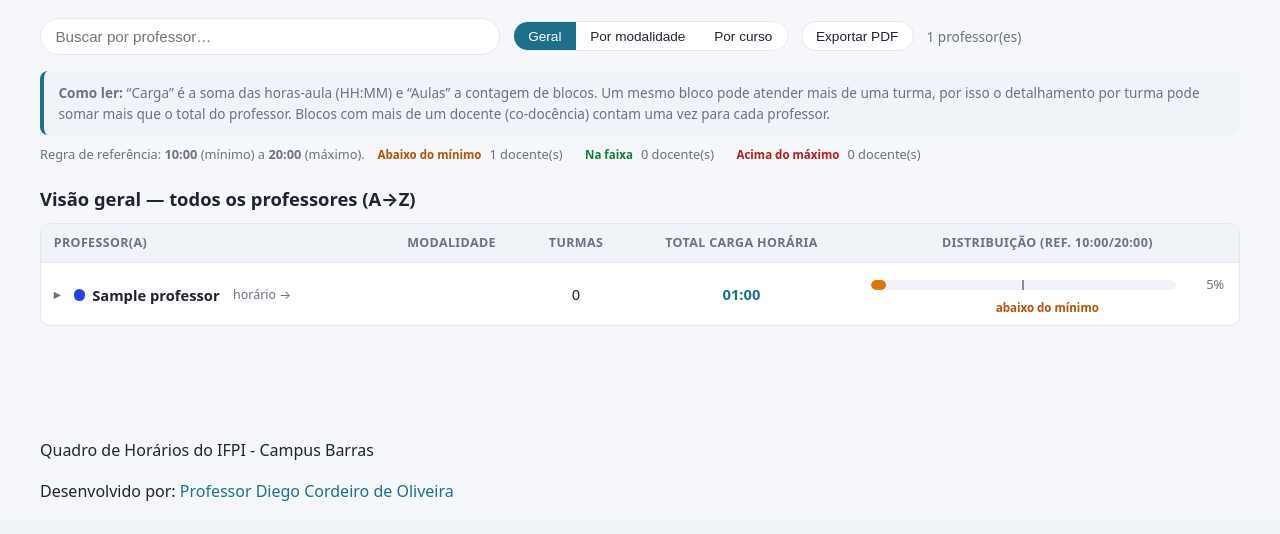
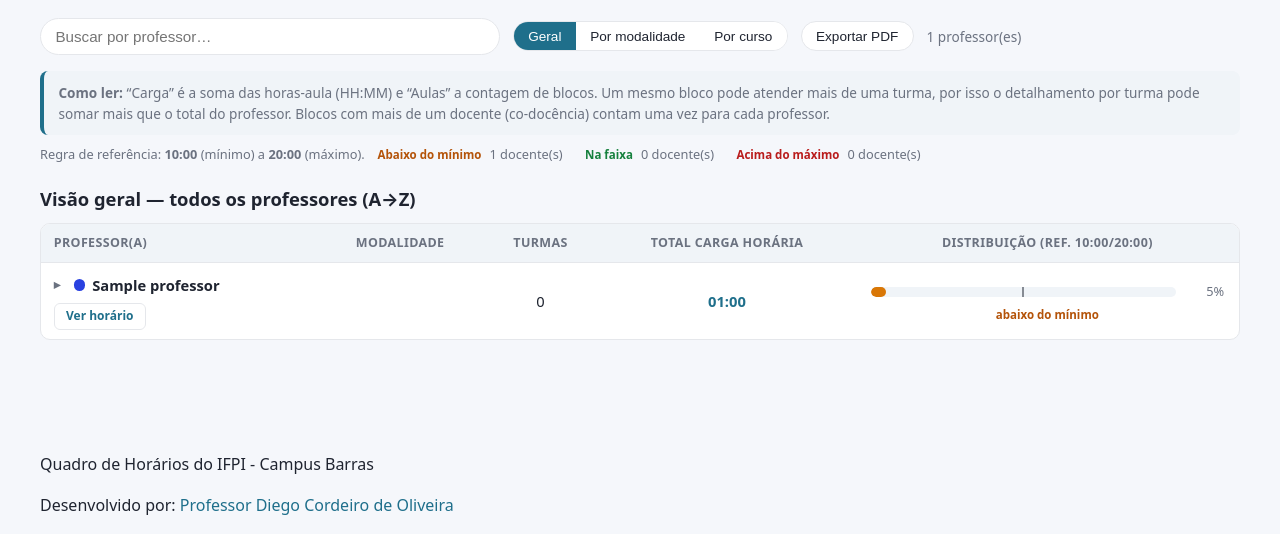
Before and after one commit to diegocordeiro/painel_horarios, a Django app: page /carga-horaria/ in a window 1280 px wide. Shown: the part 370-904 px from the top of the page. Before the commit the page ends 871 px from the top, so only its background shows below. Run offline with Django 5.2, Linux system fonts and the light colour scheme; tables that the repository leaves empty hold one stand-in row (values such as "Sample post"); data that the repository does not hold is empty.

Commit message:
style(carga-horaria): replace text link with styled button
Convert the professor "horário →" text link in the carga horária table
into a compact button ("Ver horário") with its own wrapper row and
border/background styling on hover. Update the print stylesheet to hide
the new wrapper instead of the removed link class so the button remains
excluded from printed output.

Improves the affordance and visual consistency of the per-professor
schedule action.

```diff
--- a/horarios/templates/horarios/carga_horaria.html
+++ b/horarios/templates/horarios/carga_horaria.html
@@ -103,7 +103,7 @@
                   <span class="carga-dot" style="background: {{ prof.color }}"></span>
                   <span class="carga-name">{{ prof.nome }}</span>
                 </button>
-                <a class="carga-link" href="{{ base }}professor/{{ prof.slug }}/">horário →</a>
+                <div class="carga-btn-row"><a class="carga-btn" href="{{ base }}professor/{{ prof.slug }}/">Ver horário</a></div>
               </td>
               <td>
                 {% for a in prof.areas %}<span class="area-badge area-{{ a.slug }}">{{ a.nome }}</span>{% endfor %}
--- a/static/css/main.css
+++ b/static/css/main.css
@@ -1175,16 +1175,26 @@ blockquote {
   text-decoration: underline;
 }
 
-.carga-link {
-  margin-left: .6rem;
-  font-size: .78rem;
-  color: var(--muted);
+.carga-btn-row {
+  margin-top: .4rem;
+}
+
+.carga-btn {
+  display: inline-block;
+  padding: .22rem .7rem;
+  font-size: .75rem;
+  font-weight: 600;
+  border: 1px solid var(--border);
+  border-radius: 6px;
+  background: var(--surface);
+  color: var(--primary);
   text-decoration: none;
   white-space: nowrap;
 }
 
-.carga-link:hover {
-  color: var(--primary);
+.carga-btn:hover {
+  border-color: var(--primary);
+  background: var(--primary-soft);
 }
 
 .carga-bar {
@@ -1444,7 +1454,7 @@ blockquote {
   .timetable-toolbar,
   .carga-toolbar,
   .no-print,
-  .carga-link,
+  .carga-btn-row,
   .carga-caret {
     display: none !important;
   }
```
